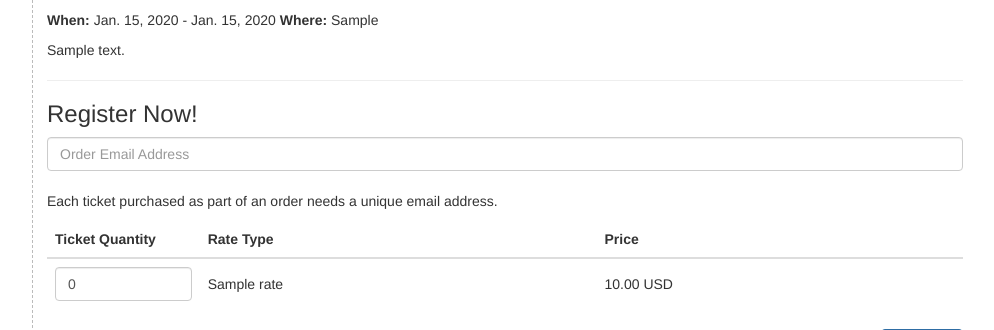
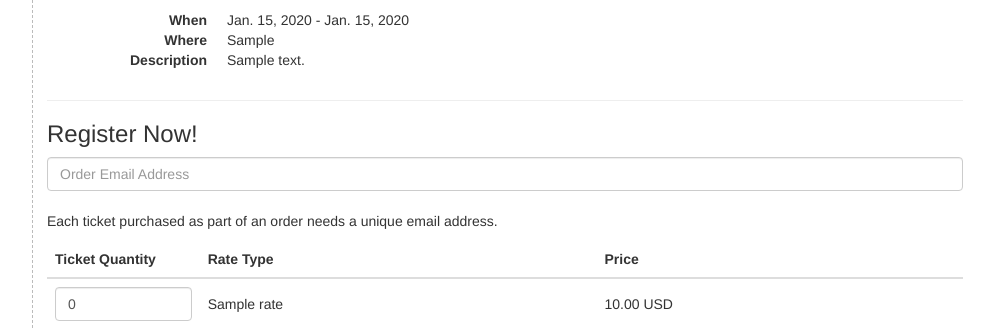
Before and after one commit to qiime2/workshops, a Django app: a page that uses templates/payments/workshop_detail.html in a window 1280 px wide. Shown: the part 560-890 px from the top of the page, without its empty margins (233-1227 px from the left). Run offline with Django 3.2, Linux system fonts and the light colour scheme; tables that the repository leaves empty hold one stand-in row (values such as "Sample post"); some libraries are stand-ins or nearby versions.

Commit message:
ENH: clean up description formatting

```diff
--- a/templates/payments/workshop_detail.html
+++ b/templates/payments/workshop_detail.html
@@ -7,11 +7,16 @@
 {% block content %}
   {% include 'payments/_draft_notice.html' %}
 
-  <div class="description">
-    <span><strong>When: </strong>{{ workshop.start_date }} - {{ workshop.end_date }}</span>
-    <span><strong>Where: </strong>{{ workshop.location }}</span>
-    <p>{{ workshop.description | safe | linebreaks }}</p>
-  </div>
+  <dl class="dl-horizontal">
+    <dt>When</dt>
+    <dd>{{ workshop.start_date }} - {{ workshop.end_date }}</dd>
+
+    <dt>Where</dt>
+    <dd>{{ workshop.location }}</dd>
+
+    <dt>Description</dt>
+    <dd>{{ workshop.description | safe | linebreaks }}</dd>
+  </dl>
 
   {% if workshop.is_open or user.is_authenticated %}
     <hr />
```
